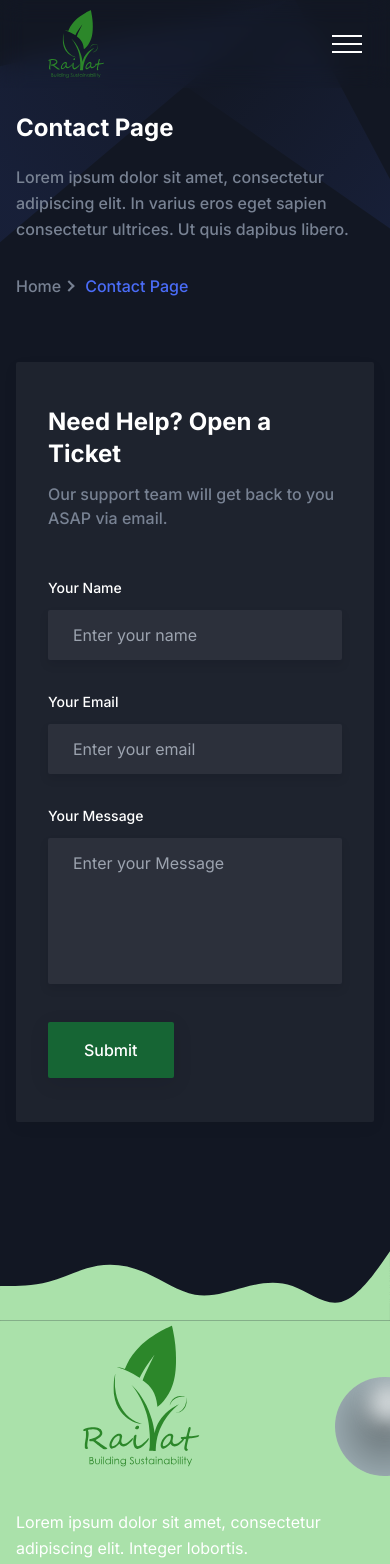
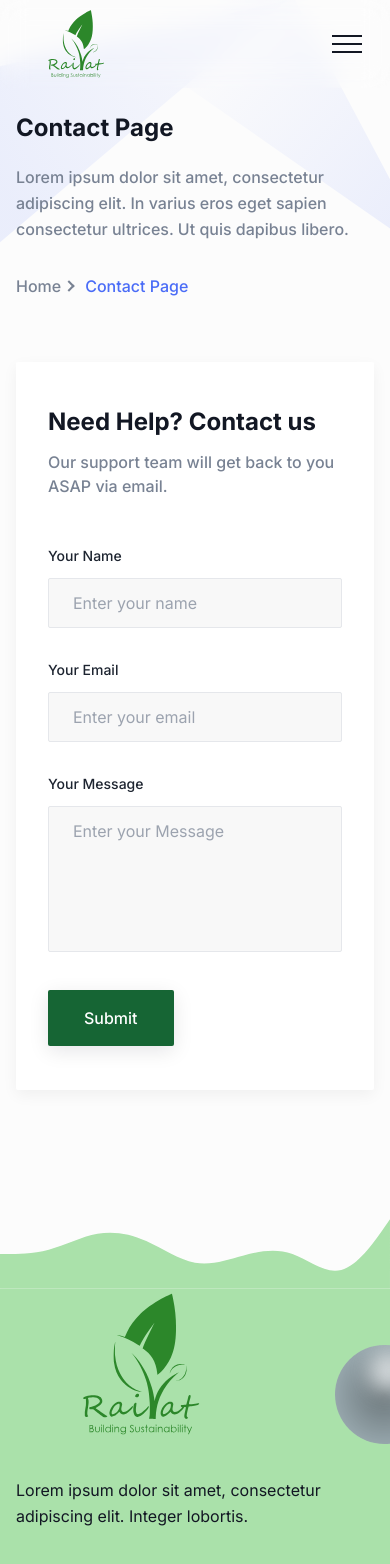
Before and after one commit to DivyeshGadhiya/Green-building, a Next.js app: page /contact in a window 390 px wide. Shown: the top 1564 px of the page. Built offline with nearby package versions, Linux system fonts and the light colour scheme.

Commit message:
removed dark mode

```diff
--- a/src/app/blog-details/page.tsx
+++ b/src/app/blog-details/page.tsx
@@ -18,11 +18,11 @@ const BlogDetailsPage = () => {
           <div className="-mx-4 flex flex-wrap justify-center">
             <div className="w-full px-4 lg:w-8/12">
               <div>
-                <h2 className="mb-8 text-3xl font-bold leading-tight text-black dark:text-white sm:text-4xl sm:leading-tight">
+                <h2 className="mb-8 text-3xl font-bold leading-tight text-black sm:text-4xl sm:leading-tight">
                   10 amazing sites to download stock photos & digital assets for
                   free
                 </h2>
-                <div className="mb-10 flex flex-wrap items-center justify-between border-b border-body-color border-opacity-10 pb-4 dark:border-white dark:border-opacity-10">
+                <div className="mb-10 flex flex-wrap items-center justify-between border-b border-body-color border-opacity-10 pb-4">
                   <div className="flex flex-wrap items-center">
                     <div className="mb-5 mr-10 flex items-center">
                       <div className="mr-4">
@@ -123,7 +123,7 @@ const BlogDetailsPage = () => {
                     do eiusmod tempor incididunt ut labore et dolore magna
                     aliqua. Quis enim lobortis scelerisque fermentum. Neque
                     sodales ut etiam sit amet. Ligula ullamcorper
-                    <strong className="text-primary dark:text-white">
+                    <strong className="text-primary">
                       malesuada
                     </strong>
                     proin libero nunc consequat interdum varius. Quam
@@ -132,14 +132,14 @@ const BlogDetailsPage = () => {
                   </p>
                   <p className="mb-10 text-base font-medium leading-relaxed text-body-color sm:text-lg sm:leading-relaxed lg:text-base lg:leading-relaxed xl:text-lg xl:leading-relaxed">
                     Semper auctor neque vitae tempus quam pellentesque nec.
-                    <span className="text-primary underline dark:text-white">
+                    <span className="text-primary underline">
                       Amet dictum sit amet justo
                     </span>
                     donec enim diam. Varius sit amet mattis vulputate enim nulla
                     aliquet porttitor. Odio pellentesque diam volutpat commodo
                     sed.
                   </p>
-                  <h3 className="font-xl mb-10 font-bold leading-tight text-black dark:text-white sm:text-2xl sm:leading-tight lg:text-xl lg:leading-tight xl:text-2xl xl:leading-tight">
+                  <h3 className="font-xl mb-10 font-bold leading-tight text-black sm:text-2xl sm:leading-tight lg:text-xl lg:leading-tight xl:text-2xl xl:leading-tight">
                     Digital marketplace for Ui/Ux designers.
                   </h3>
                   <p className="mb-10 text-base font-medium leading-relaxed text-body-color sm:text-lg sm:leading-relaxed lg:text-base lg:leading-relaxed xl:text-lg xl:leading-relaxed">
--- a/src/app/layout.tsx
+++ b/src/app/layout.tsx
@@ -26,7 +26,7 @@ export default function RootLayout({
 
       <head />
 
-      <body className={`bg-[#FCFCFC] dark:bg-black ${inter.className}`}>
+      <body className={`bg-[#FCFCFC] ${inter.className}`}>
         <Providers>
           <Header />
           {children}
--- a/src/app/providers.tsx
+++ b/src/app/providers.tsx
@@ -4,7 +4,7 @@ import { ThemeProvider } from "next-themes";
 
 export function Providers({ children }: { children: React.ReactNode }) {
   return (
-    <ThemeProvider attribute="class" enableSystem={false} defaultTheme="dark">
+    <ThemeProvider attribute="class" enableSystem={false} defaultTheme="light">
       {children}
     </ThemeProvider>
   );
--- a/src/components/About/AboutSectionOne.tsx
+++ b/src/components/About/AboutSectionOne.tsx
@@ -20,7 +20,7 @@ const AboutSectionOne = () => {
   return (
     <section id="about" className="pt-16 md:pt-20 lg:pt-28">
       <div className="container">
-        <div className="border-b border-body-color/[.15] pb-16 dark:border-white/[.15] md:pb-20 lg:pb-28">
+        <div className="border-b border-body-color/[.15] pb-16 md:pb-20 lg:pb-28">
           <div className="-mx-4 flex flex-wrap items-center">
             <div className="w-full px-4 lg:w-1/2">
               <SectionTitle
@@ -55,13 +55,13 @@ const AboutSectionOne = () => {
                   src="/images/about/about-image.svg"
                   alt="about-image"
                   fill
-                  className="mx-auto max-w-full drop-shadow-three dark:hidden dark:drop-shadow-none lg:mr-0"
+                  className="mx-auto max-w-full drop-shadow-three lg:mr-0"
                 />
                 <Image
                   src="/images/about/about-image-dark.svg"
                   alt="about-image"
                   fill
-                  className="mx-auto hidden max-w-full drop-shadow-three dark:block dark:drop-shadow-none lg:mr-0"
+                  className="mx-auto hidden max-w-full drop-shadow-three lg:mr-0"
                 />
               </div>
             </div>
--- a/src/components/Brands/index.tsx
+++ b/src/components/Brands/index.tsx
@@ -40,7 +40,7 @@ const SingleBrand = ({ brand }: { brand: Brand }) => {
       href={href}
       target="_blank"
       rel="nofollow noreferrer"
-      className="relative h-16 w-full opacity-70 transition hover:opacity-100"
+      className="relative h-16 w-full hover:opacity-70 transition opacity-100"
     >
       <Image
         src={imageLight}
--- a/src/components/Common/SectionTitle.tsx
+++ b/src/components/Common/SectionTitle.tsx
@@ -17,7 +17,7 @@ const SectionTitle = ({
         className={`w-full ${center ? "mx-auto text-center" : ""}`}
         style={{ maxWidth: width, marginBottom: mb }}
       >
-        <h2 className="mb-4 text-3xl font-bold !leading-tight text-black dark:text-white sm:text-4xl md:text-[45px]">
+        <h2 className="mb-4 text-3xl font-bold !leading-tight text-black sm:text-4xl md:text-[45px]">
           {title}
         </h2>
         <p className="text-base !leading-relaxed text-body-color md:text-lg">
--- a/src/components/Contact/index.tsx
+++ b/src/components/Contact/index.tsx
@@ -7,12 +7,12 @@ const Contact = () => {
         <div className="-mx-4 flex flex-wrap">
           <div className="w-full px-4 ">
             <div
-              className="mb-12 rounded-sm bg-white px-8 py-11 shadow-three dark:bg-gray-dark sm:p-[55px] lg:mb-5 lg:px-8 xl:p-[55px]"
+              className="mb-12 rounded-sm bg-white px-8 py-11 shadow-three sm:p-[55px] lg:mb-5 lg:px-8 xl:p-[55px]"
               data-wow-delay=".15s
               "
             >
-              <h2 className="mb-3 text-2xl font-bold text-black dark:text-white sm:text-3xl lg:text-2xl xl:text-3xl">
-                Need Help? Open a Ticket
+              <h2 className="mb-3 text-2xl font-bold text-black sm:text-3xl lg:text-2xl xl:text-3xl">
+                Need Help? Contact us
               </h2>
               <p className="mb-12 text-base font-medium text-body-color">
                 Our support team will get back to you ASAP via email.
@@ -23,14 +23,14 @@ const Contact = () => {
                     <div className="mb-8">
                       <label
                         htmlFor="name"
-                        className="mb-3 block text-sm font-medium text-dark dark:text-white"
+                        className="mb-3 block text-sm font-medium text-dark"
                       >
                         Your Name
                       </label>
                       <input
                         type="text"
                         placeholder="Enter your name"
-                        className="border-stroke w-full rounded-sm border bg-[#f8f8f8] px-6 py-3 text-base text-body-color outline-none focus:border-green-600 dark:border-transparent dark:bg-[#2C303B] dark:text-body-color-dark dark:shadow-two dark:focus:border-primary dark:focus:shadow-none"
+                        className="border-stroke w-full rounded-sm border bg-[#f8f8f8] px-6 py-3 text-base text-body-color outline-none focus:border-green-600 "
                       />
                     </div>
                   </div>
@@ -38,14 +38,14 @@ const Contact = () => {
                     <div className="mb-8">
                       <label
                         htmlFor="email"
-                        className="mb-3 block text-sm font-medium text-dark dark:text-white"
+                        className="mb-3 block text-sm font-medium text-dark"
                       >
                         Your Email
                       </label>
                       <input
                         type="email"
                         placeholder="Enter your email"
-                        className="border-stroke w-full rounded-sm border bg-[#f8f8f8] px-6 py-3 text-base text-body-color outline-none focus:border-green-600 dark:border-transparent dark:bg-[#2C303B] dark:text-body-color-dark dark:shadow-two dark:focus:border-primary dark:focus:shadow-none"
+                        className="border-stroke w-full rounded-sm border bg-[#f8f8f8] px-6 py-3 text-base text-body-color outline-none focus:border-green-600"
                       />
                     </div>
                   </div>
@@ -53,7 +53,7 @@ const Contact = () => {
                     <div className="mb-8">
                       <label
                         htmlFor="message"
-                        className="mb-3 block text-sm font-medium text-dark dark:text-white"
+                        className="mb-3 block text-sm font-medium text-dark"
                       >
                         Your Message
                       </label>
@@ -61,12 +61,12 @@ const Contact = () => {
                         name="message"
                         rows={5}
                         placeholder="Enter your Message"
-                        className="border-stroke w-full resize-none rounded-sm border bg-[#f8f8f8] px-6 py-3 text-base text-body-color outline-none focus:border-green-600 dark:border-transparent dark:bg-[#2C303B] dark:text-body-color-dark dark:shadow-two dark:focus:border-primary dark:focus:shadow-none"
+                        className="border-stroke w-full resize-none rounded-sm border bg-[#f8f8f8] px-6 py-3 text-base text-body-color outline-none focus:border-green-600"
                       ></textarea>
                     </div>
                   </div>
                   <div className="w-full px-4">
-                    <button className="rounded-sm bg-green-800 px-9 py-4 text-base font-medium text-white shadow-submit duration-300 hover:bg-green-500 dark:shadow-submit-dark">
+                    <button className="rounded-sm bg-green-800 px-9 py-4 text-base font-medium text-white shadow-submit duration-300 hover:bg-green-500 ">
                       Submit
                     </button>
                   </div>
--- a/src/components/Features/SingleFeature.tsx
+++ b/src/components/Features/SingleFeature.tsx
@@ -8,7 +8,7 @@ const SingleFeature = ({ feature }: { feature: Feature }) => {
         <div className="mb-2 flex h-[50px] w-[50px] items-center justify-center rounded-md bg-primary bg-opacity-10 text-[#2c9e4b]">
           {icon}
         </div>
-        <h3 className="text-xl font-bold text-black dark:text-white max-sm:text-[14px] sm:text-[16px] xl:text-[18px]">
+        <h3 className="text-xl font-bold text-black max-sm:text-[14px] sm:text-[16px] xl:text-[18px]">
           {title}
         </h3>
         {/* <p className="pr-[10px] text-base font-medium leading-relaxed text-body-color">
--- a/src/components/Footer/index.tsx
+++ b/src/components/Footer/index.tsx
@@ -20,7 +20,7 @@ const Footer = () => {
                     height={30}
                   />
                 </Link>
-                <p className="mb-9 text-base leading-relaxed ">
+                <p className="mb-9 text-base text-black leading-relaxed ">
                   Lorem ipsum dolor sit amet, consectetur adipiscing elit.
                   Integer lobortis.
                 </p>
@@ -118,14 +118,14 @@ const Footer = () => {
                       Blog
                     </Link>
                   </li>
-                  <li>
+                  {/* <li>
                     <Link
                       href="/"
                       className="mb-4 inline-block border-b-2 border-black border-dashed text-black  duration-300 hover:text-primary"
                     >
                       Pricing
                     </Link>
-                  </li>
+                  </li> */}
                   <li>
                     <Link
                       // href="/about"
@@ -145,14 +145,14 @@ const Footer = () => {
                   Terms
                 </h2>
                 <ul>
-                  <li>
+                  {/* <li>
                     <Link
                       href="/"
                       className="mb-4 inline-block border-b-2 border-black border-dashed text-black  duration-300 hover:text-primary"
                     >
                       TOS
                     </Link>
-                  </li>
+                  </li> */}
                   <li>
                     <Link
                       href="/"
@@ -179,14 +179,14 @@ const Footer = () => {
                   Support & Help
                 </h2>
                 <ul>
-                  <li>
+                  {/* <li>
                     <Link
                       href="/contact"
                       className="mb-4 inline-block border-b-2 border-black border-dashed text-black  duration-300 hover:text-primary"
                     >
                       Open Support Ticket
                     </Link>
-                  </li>
+                  </li> */}
                   <li>
                     <Link
                       href="/"
--- a/src/components/Header/index.tsx
+++ b/src/components/Header/index.tsx
@@ -43,7 +43,7 @@ const Header = () => {
       <header
         className={`header left-0 top-0 z-40 flex w-full items-center ${
           sticky
-            ? " dark:shadow-sticky-dark fixed z-[9999] bg-white !bg-opacity-80 shadow-sticky backdrop-blur-sm transition"
+            ? "fixed z-[9999] bg-white !bg-opacity-80 shadow-sticky backdrop-blur-sm transition"
             : "absolute bg-transparent  backdrop-blur-md"
         }`}
       >
@@ -74,24 +74,24 @@ const Header = () => {
                   className="absolute right-4 top-1/2 block translate-y-[-50%] rounded-lg px-3 py-[6px] ring-primary focus:ring-2 lg:hidden"
                 >
                   <span
-                    className={`relative my-1.5 block h-0.5 w-[30px] bg-black transition-all duration-300 dark:bg-white ${
+                    className={`relative my-1.5 block h-0.5 w-[30px] bg-black transition-all duration-300 ${
                       navbarOpen ? " top-[7px] rotate-45" : " "
                     }`}
                   />
                   <span
-                    className={`relative my-1.5 block h-0.5 w-[30px] bg-black transition-all duration-300 dark:bg-white ${
+                    className={`relative my-1.5 block h-0.5 w-[30px] bg-black transition-all duration-300 ${
                       navbarOpen ? "opacity-0 " : " "
                     }`}
                   />
                   <span
-                    className={`relative my-1.5 block h-0.5 w-[30px] bg-black transition-all duration-300 dark:bg-white ${
+                    className={`relative my-1.5 block h-0.5 w-[30px] bg-black transition-all duration-300 ${
                       navbarOpen ? " top-[-8px] -rotate-45" : " "
                     }`}
                   />
                 </button>
                 <nav
                   id="navbarCollapse"
-                  className={`navbar absolute right-0 z-30 w-[250px] rounded border-[.5px] border-body-color/50 bg-white px-6 py-4 duration-300 dark:border-body-color/20 dark:bg-dark lg:visible lg:static lg:w-auto lg:border-none lg:!bg-transparent lg:p-0 lg:opacity-100 ${
+                  className={`navbar absolute right-0 z-30 w-[250px] rounded border-[.5px] border-body-color/50 bg-white px-6 py-4 duration-300 lg:visible lg:static lg:w-auto lg:border-none lg:!bg-transparent lg:p-0 lg:opacity-100 ${
                     navbarOpen
                       ? "visibility top-full opacity-100"
                       : "invisible top-[120%] opacity-0"
@@ -105,8 +105,8 @@ const Header = () => {
                             href={menuItem.path}
                             className={`flex py-2 text-base lg:mr-0 lg:inline-flex lg:px-0 lg:py-6 ${
                               usePathName === menuItem.path
-                                ? "text-primary dark:text-white"
-                                : "text-dark hover:text-primary dark:text-white/70 dark:hover:text-white"
+                                ? "text-primary"
+                                : "text-dark hover:text-primary"
                             }`}
                           >
                             {menuItem.title}
@@ -115,7 +115,7 @@ const Header = () => {
                           <>
                             <p
                               onClick={() => handleSubmenu(index)}
-                              className="flex cursor-pointer items-center justify-between py-2 text-base text-dark group-hover:text-primary dark:text-white/70 dark:group-hover:text-white lg:mr-0 lg:inline-flex lg:px-0 lg:py-6"
+                              className="flex cursor-pointer items-center justify-between py-2 text-base text-dark group-hover:text-primary  lg:mr-0 lg:inline-flex lg:px-0 lg:py-6"
                             >
                               {menuItem.title}
                               <span className="pl-3">
@@ -130,7 +130,7 @@ const Header = () => {
                               </span>
                             </p>
                             <div
-                              className={`submenu relative left-0 top-full rounded-sm bg-white transition-[top] duration-300 group-hover:opacity-100 dark:bg-dark lg:invisible lg:absolute lg:top-[110%] lg:block lg:w-[250px] lg:p-4 lg:opacity-0 lg:shadow-lg lg:group-hover:visible lg:group-hover:top-full ${
+                              className={`submenu relative left-0 top-full rounded-sm bg-white transition-[top] duration-300 group-hover:opacity-100 lg:invisible lg:absolute lg:top-[110%] lg:block lg:w-[250px] lg:p-4 lg:opacity-0 lg:shadow-lg lg:group-hover:visible lg:group-hover:top-full ${
                                 openIndex === index ? "block" : "hidden"
                               }`}
                             >
@@ -138,7 +138,7 @@ const Header = () => {
                                 <Link
                                   href={submenuItem.path}
                                   key={index}
-                                  className="block rounded py-2.5 text-sm text-dark hover:text-primary dark:text-white/70 dark:hover:text-white lg:px-3"
+                                  className="block rounded py-2.5 text-sm text-dark hover:text-primary lg:px-3"
                                 >
                                   {submenuItem.title}
                                 </Link>
@@ -154,7 +154,7 @@ const Header = () => {
               <div className="flex items-center justify-end pr-16 lg:pr-0">
                 {/* <Link
                   href="/signin"
-                  className="hidden px-7 py-3 text-base font-medium text-dark hover:opacity-70 dark:text-white md:block"
+                  className="hidden px-7 py-3 text-base font-medium text-dark hover:opacity-70 md:block"
                 >
                   Sign In
                 </Link> */}
--- a/src/components/Hero/index.tsx
+++ b/src/components/Hero/index.tsx
@@ -31,7 +31,7 @@
 //   return (
 //     <section
 //       id="home"
-//       className="relative z-10 overflow-hidden pt-[115px] bg-white dark:bg-gray-dark"
+//       className="relative z-10 overflow-hidden pt-[115px] bg-white"
 //     >
 //       <div className="relative w-full mx-auto">
 //         <div className="overflow-hidden relative  shadow-lg">
@@ -106,7 +106,7 @@ export default function Hero() {
   return (
     <section
       id="home"
-      className="relative z-10 overflow-hidden pt-[115px] bg-white dark:bg-gray-dark"
+      className="relative z-10 overflow-hidden pt-[115px] bg-white"
     >
       <Splide aria-label="My Favorite Images" options={splideOptions}>
         {images.map((image, index) => (
```
